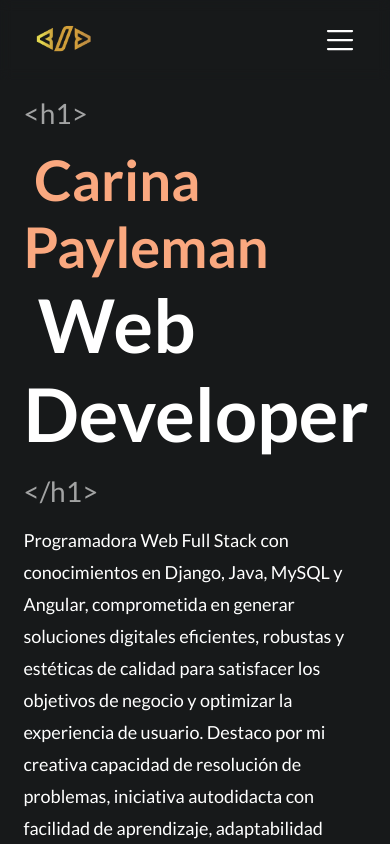
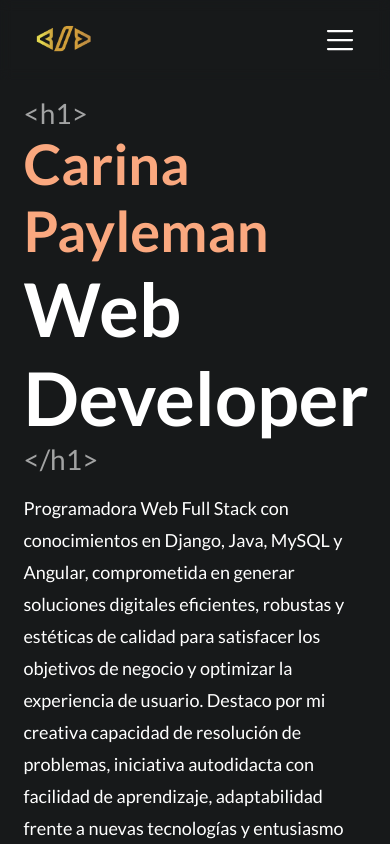
Before and after one commit to PaylemanC/portfolio, an Angular app: page / in a window 390 px wide. Shown: the top 844 px of the page. Built offline with nearby package versions, Linux system fonts and the light colour scheme.

Commit message:
Corrige desplazamiento h1

```diff
--- a/src/app/pages/home/home.component.html
+++ b/src/app/pages/home/home.component.html
@@ -6,7 +6,7 @@
   <div class="introduction__content">
     <div class="introduction__content-title">
       <p>&lt;h1&gt;</p>
-      <h1><span class="content-title_name">&nbsp;{{personalInfo.name | titlecase }}</span><span class="content-title_occupation">&nbsp;{{personalInfo.occupation[0]  | titlecase }}</span></h1>
+      <h1><span class="content-title_name">{{personalInfo.name | titlecase }}</span><span class="content-title_occupation">{{personalInfo.occupation[0]  | titlecase }}</span></h1>
       <p>&lt;/h1&gt;</p>
     </div>
     <div class="introduction__content-summary">
--- a/src/app/pages/home/home.component.scss
+++ b/src/app/pages/home/home.component.scss
@@ -12,7 +12,7 @@
     h1 {
       display: flex;
       flex-direction: column;
-      margin: 16px 0;
+      margin-left: 16px;
       font-weight: bold;
       .content-title_occupation {
         font-size: 7.4rem;
@@ -206,6 +206,7 @@
   #introduction {
     .introduction__content-title {
       h1 {
+        margin-left: 0;
         .content-title_occupation {
           white-space:initial;
           border-right: none;
@@ -216,7 +217,14 @@
   }
 
   #about-me {
-    margin-top: 36px;
+    .about-me__intro {
+      h4 {
+        margin-top: 0;
+      }
+      h2 {
+        margin-bottom: 24px;
+      }
+    }
     .about-me__content-container {
       grid-template-columns: 1fr;
     }
```
